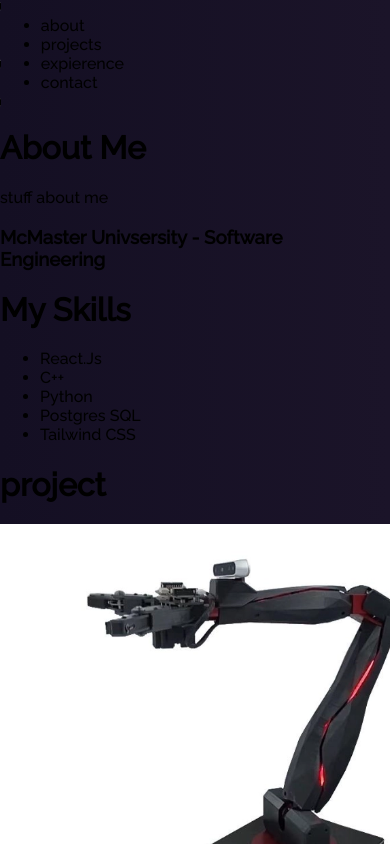
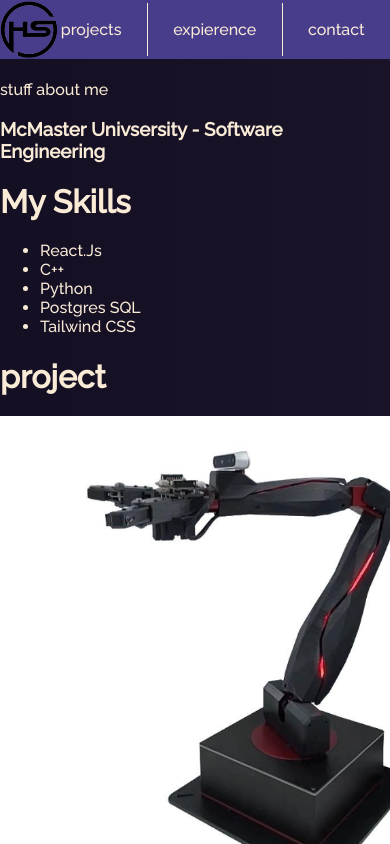
Before and after one commit to Harsh-Is-Coding/portfolio, a React (Create React App) app: page / in a window 390 px wide. Shown: the top 844 px of the page. Built offline with nearby package versions, Linux system fonts and the light colour scheme.

Commit message:
header styling
header styling completed need to make it responsive

```diff
--- a/package.json
+++ b/package.json
@@ -1,6 +1,7 @@
 {
   "name": "portfolio",
   "version": "0.1.0",
+  "homepage": "https://mellostar25.github.io/portfolio",
   "private": true,
   "dependencies": {
     "@testing-library/jest-dom": "^5.17.0",
@@ -13,6 +14,8 @@
     "web-vitals": "^2.1.4"
   },
   "scripts": {
+    "predeploy" : "npm run build",
+    "deploy" : "gh-pages -d build",
     "start": "react-scripts start",
     "build": "react-scripts build",
     "test": "react-scripts test",
--- a/src/footer.js
+++ b/src/footer.js
@@ -4,7 +4,7 @@ function Footer() {
     return(
         <div>
             <h3>Designed and Developed by Harsh Shukla</h3>
-            <h3>Copyright © {year} SB</h3>
+            <h3>Copyright © {year} HS</h3>
         </div>
     )
 }
--- a/src/header.js
+++ b/src/header.js
@@ -6,10 +6,10 @@ function Head() {
    <div className="header">
         <img src = {logo} className='personalLogo'/>
         <ul className="navBar">
-            <li className="navItem">about</li>
-            <li className="navItem">projects</li>
-            <li className="navItem">expierence</li>
-            <li className="navItem">contact</li>
+            <li className="navItem"><a>about</a></li>
+            <li className="navItem"><a>projects</a></li>
+            <li className="navItem"><a>expierence</a></li>
+            <li className="navItem"><a>contact</a></li>
         </ul>
     </div>);
 }
--- a/src/index.css
+++ b/src/index.css
@@ -1,17 +1,61 @@
 @import url("https://fonts.googleapis.com/css2?family=Raleway:wght@500&display=swap");
+
 body {
   margin: 0;
   font-family: "Raleway", serif !important;
   -webkit-font-smoothing: antialiased;
   -moz-osx-font-smoothing: grayscale;
-  background-image: linear-gradient(to left, rgb(27 20 41), rgb(20 15 35));
+  background-image: linear-gradient(to left, rgb(27, 20, 41), rgb(20, 15, 35));
+  color: antiquewhite;
 }
 
-.header{
+.header {
   display: flex;
-
+  margin: 0;
+  padding: 0;
+  background-color: rgb(72, 61, 139);
+  opacity: 0.7; /* Set default opacity */
+  position: fixed;
+  top: 0;
+  width: 100%;
+  transition: opacity 0.3s ease,  /* Smooth transition for opacity change */
 }
 
-.personalLogo{
-  width: 0.1vh;
+.header:hover {
+  opacity: 1;
 }
+
+.navBar {
+  list-style-type: none;
+  overflow: hidden;
+  align-items: center; /* Center items vertically */
+  display: flex;
+  justify-content: flex-end;
+  width: 100%;
+  margin: 0;
+  padding: 0;
+}
+
+.navItem a {
+  height: 100%;
+  display: block;
+  text-align: center;
+  padding: 2vh 3vh;
+  text-decoration: none;
+  border-left: 0.1vh solid rgb(250, 235, 215, 30);
+  transition: background-color 0.3s ease, opacity 0.3s ease; /* Smooth transition for hover effects */
+}
+
+.navItem a:hover {
+  background-color: rgb(38, 30, 90); /* Background color on hover */
+}
+
+.navItem a.active {
+  opacity: 0.7; /* Lower opacity for active items */
+}
+
+.personalLogo {
+  width: 7vh;
+  height: 7vh;
+  object-fit: cover;
+}
```
